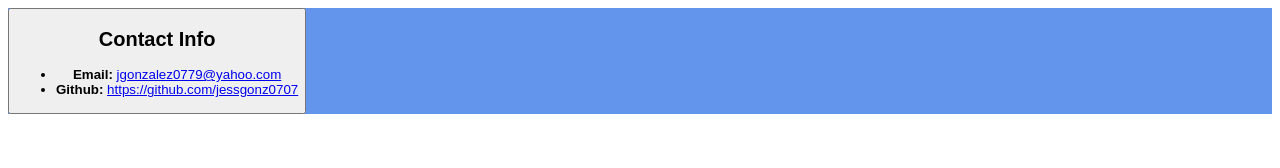
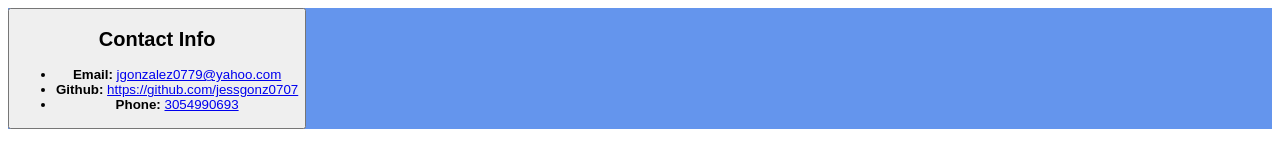
Before and after one commit to jessgonz0707/aboutmehw, a plain HTML site: page contact.html in a window 1280 px wide. Drawn offline with Linux system fonts and the light colour scheme.

Commit message:
added contact information and css details

```diff
--- a/contact.html
+++ b/contact.html
@@ -7,15 +7,15 @@
 
 </head>
 <body>
-  <section>
   <nav class="navbar navbar-expand-lg navbar-light bg-light" style="background-color: cornflowerblue;">
     <button class="navbar-toggler" type="button" data-toggle="collapse" data-target="#navbarSupportedContent" aria-controls="navbarSupportedContent" aria-expanded="false" aria-label="Toggle navigation">
       <span class="navbar-toggler-icon"></span>
-
     <h2>Contact Info</h2>
     <ul>
-    <li><strong>Email:</strong> <a href="index.html">jgonzalez0779@yahoo.com</a></li>
+      <li><strong>Email:</strong> <a href="index.html">jgonzalez0779@yahoo.com</a></li>
       <li><strong>Github:</strong> <a href="index.html">https://github.com/jessgonz0707</a></li>
+      <li><strong>Phone:</strong> <a href="index.html">3054990693</a></li>
+
     </ul>
   </section>
   </div>
```
